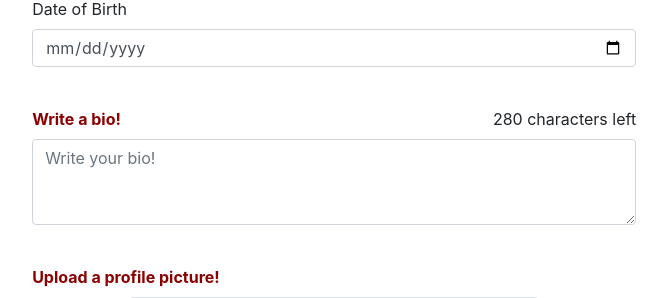
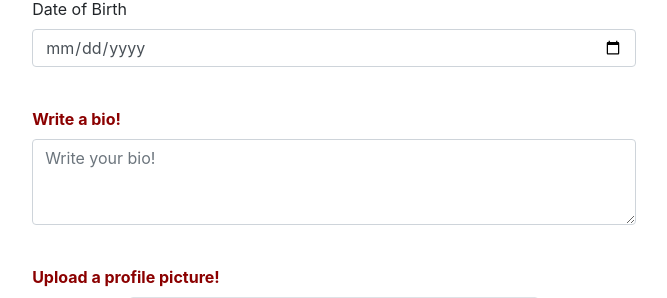
Before and after one commit to Pranta78/CSE_216_Term_Project, a Django app: template templates/profile_edit.html in a window 1280 px wide. Shown: the part 365-663 px from the top of the page, without its empty margins (404-1071 px from the left). Run offline with Django 3.2, Linux system fonts and the light colour scheme; the template is opened without the code that fills it, so the values that code supplies are empty; some libraries are stand-ins or nearby versions.

```diff
--- a/templates/profile_edit.html
+++ b/templates/profile_edit.html
@@ -53,7 +53,7 @@
         <div class="form-group">
             <div class="md-form amber-textarea active-amber-textarea">
               <label style="float: left; color: darkred; font-weight: bold">Write a bio!</label>
-              <label style="float: right" id="counter">280 characters left</label>
+              <label style="float: right" id="counter"></label>
               <textarea class="md-textarea form-control" rows="3" name="bio" id="bio" maxlength="280" placeholder="Write your bio!">{% if bio %}{{ bio }}{% endif %}</textarea>
             </div>
         </div>
@@ -100,7 +100,7 @@
             let counter = document.getElementById("counter");
 
             counter.textContent = (280-bio.textLength) + " characters left";
-        }
+        };
 
         document.getElementById("profile_photo").onchange = function () {
             let reader = new FileReader();
```
